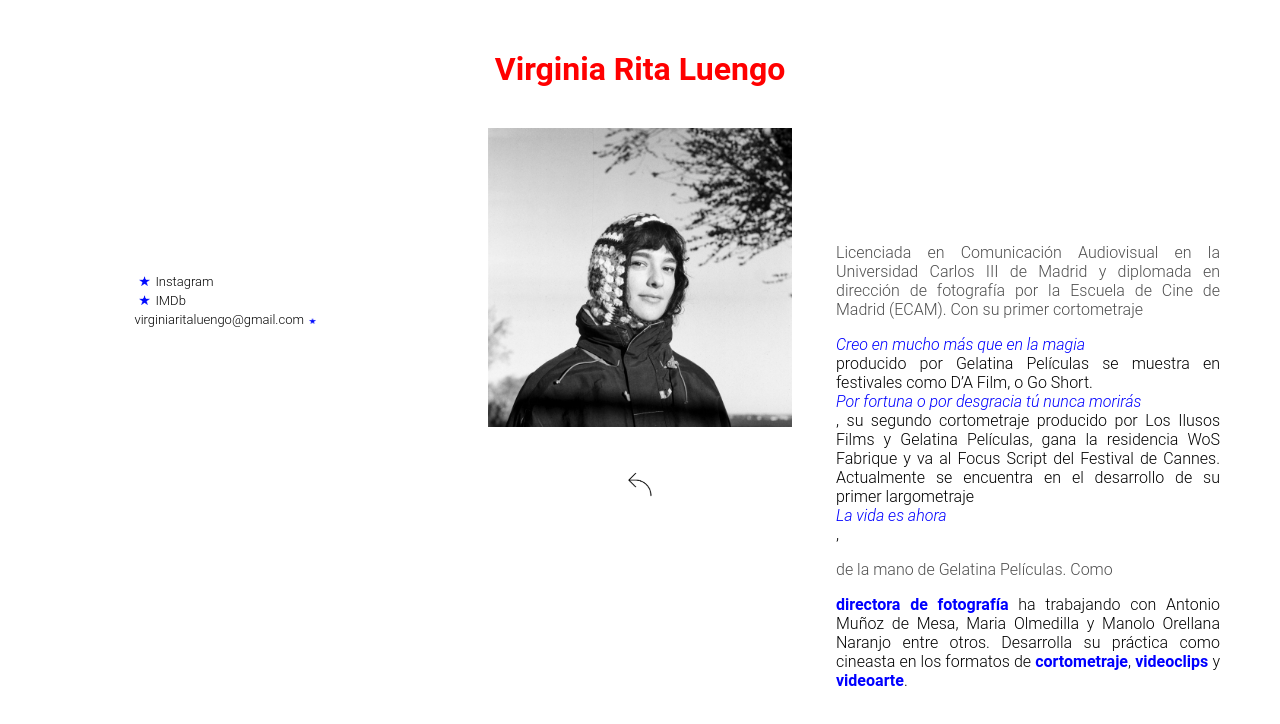
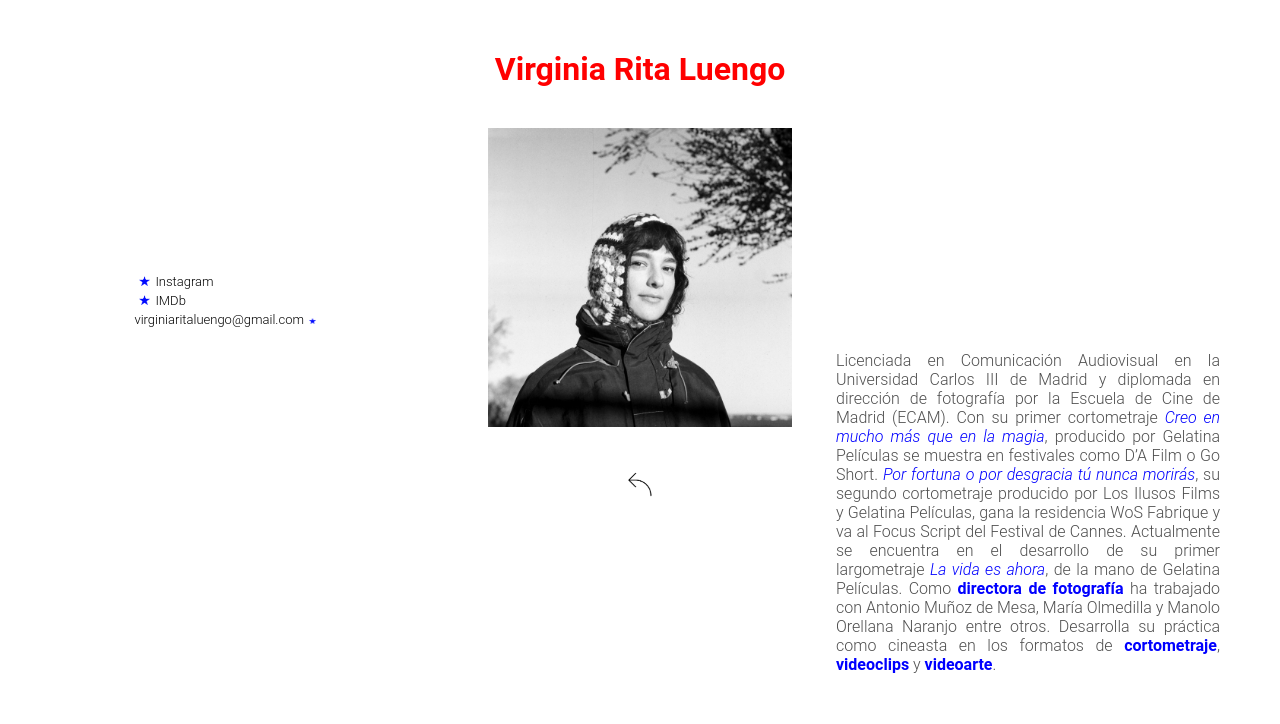
Before and after one commit to paulala94/virginiaritaluengo, a Vue app: page /sobre-mi in a window 1280 px wide. Shown: the top 724 px of the page. Built offline with nearby package versions, Linux system fonts and the light colour scheme.

Commit message:
Update AboutView.vue

```diff
--- a/src/views/AboutView.vue
+++ b/src/views/AboutView.vue
@@ -5,24 +5,42 @@
             <img src="../assets/fotobio.jpg" alt="Virginia Rita Luengo">
         </div>
         <div class="info-box">
-            <p>
-                Licenciada en Comunicación Audiovisual en la Universidad Carlos III de Madrid y diplomada en dirección
-                de fotografía por la Escuela de Cine de Madrid (ECAM).
-                Con su primer cortometraje</p>
-            <div class="cursiva">Creo en mucho más que en la magia</div>
-            producido por Gelatina Películas se
-            muestra en festivales como D’A Film, o Go Short.
-            <div class="cursiva">Por fortuna o por desgracia tú nunca
-                morirás</div>, su segundo cortometraje producido por Los Ilusos Films y Gelatina Películas, gana la
-            residencia WoS Fabrique y va al Focus Script del Festival de Cannes. Actualmente se encuentra en el
-            desarrollo de su primer largometraje
-            <div class="cursiva">La vida es ahora</div>,<p> de la mano de Gelatina Películas.
-                Como </p><strong class="azul">directora de fotografía</strong>
-            ha trabajando con Antonio Muñoz de Mesa, Maria
-            Olmedilla y Manolo Orellana
-            Naranjo entre otros.
-            Desarrolla su práctica como cineasta en los formatos de <strong class="azul">cortometraje</strong>,
-            <strong class="azul">videoclips</strong> y <strong class="azul">videoarte</strong>.
+             <p>
+
+        Licenciada en Comunicación Audiovisual en la Universidad Carlos III de Madrid y diplomada en dirección
+
+        de fotografía por la Escuela de Cine de Madrid (ECAM).
+
+        Con su primer cortometraje
+
+        <span class="cursiva">Creo en mucho más que en la magia</span>,
+
+        producido por Gelatina Películas se muestra en festivales como D’A Film o Go Short.
+
+        <span class="cursiva">Por fortuna o por desgracia tú nunca morirás</span>,
+
+        su segundo cortometraje producido por Los Ilusos Films y Gelatina Películas, gana la residencia WoS Fabrique
+
+        y va al Focus Script del Festival de Cannes.
+
+        Actualmente se encuentra en el desarrollo de su primer largometraje
+
+        <span class="cursiva">La vida es ahora</span>, de la mano de Gelatina Películas.
+
+        Como <strong class="azul">directora de fotografía</strong>
+
+        ha trabajado con Antonio Muñoz de Mesa, María Olmedilla y Manolo Orellana Naranjo entre otros.
+
+        Desarrolla su práctica como cineasta en los formatos de
+
+        <strong class="azul">cortometraje</strong>,
+
+        <strong class="azul">videoclips</strong> y
+
+        <strong class="azul">videoarte</strong>.
+
+    </p>
+
         </div>
         <div id="about-links">
             <ul>
```
